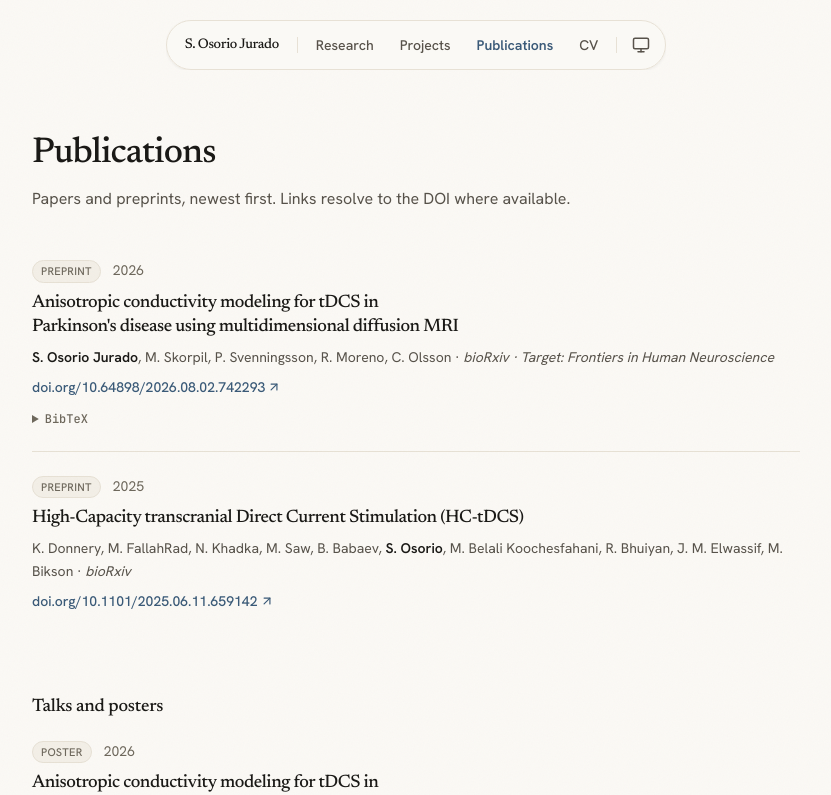
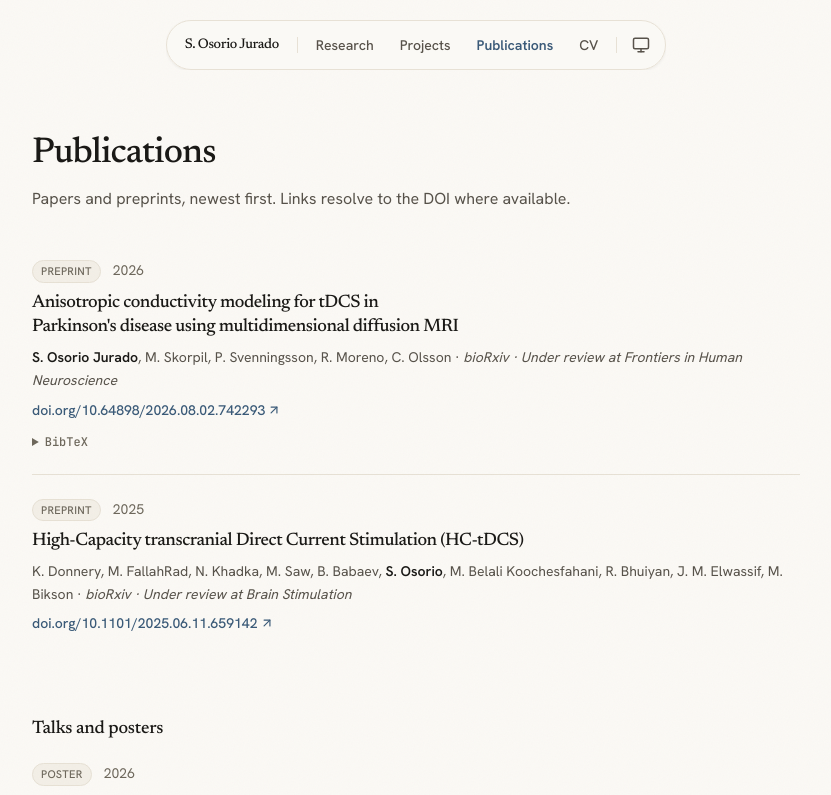
Before and after one commit to santioso-hue/santiago-site, a Next.js app: page /publications in a window 1280 px wide. Shown: the top 795 px of the page, without its empty margins (224-1055 px from the left). Built offline with nearby package versions, Linux system fonts and the light colour scheme; no server answers.

Commit message:
Both manuscripts under review; manuscript dosimetry figure on HC-tDCS page

```diff
--- a/content/publications.ts
+++ b/content/publications.ts
@@ -17,7 +17,7 @@ export const publications: Publication[] = [
     ],
     title:
       "Anisotropic conductivity modeling for tDCS in Parkinson's disease using multidimensional diffusion MRI",
-    venue: "bioRxiv · Target: Frontiers in Human Neuroscience",
+    venue: "bioRxiv · Under review at Frontiers in Human Neuroscience",
     year: 2026,
     type: "preprint",
     doi: "10.64898/2026.08.02.742293",
@@ -46,7 +46,7 @@ export const publications: Publication[] = [
       { name: "M. Bikson" },
     ],
     title: "High-Capacity transcranial Direct Current Stimulation (HC-tDCS)",
-    venue: "bioRxiv",
+    venue: "bioRxiv · Under review at Brain Stimulation",
     year: 2025,
     type: "preprint",
     doi: "10.1101/2025.06.11.659142",
--- a/content/research.ts
+++ b/content/research.ts
@@ -60,12 +60,12 @@ export const research: ResearchEntry[] = [
     ],
     figures: [
       {
-        src: "/images/research/hc-tdcs-efield-models.jpg",
-        alt: "Three simulated head models colored by cortical electric field: a 2 mA F3-F4 sponge montage, the hydrogel electrodes at 2 mA, and the hydrogel electrodes at 6 mA.",
-        width: 1400,
-        height: 547,
+        src: "/images/research/hc-tdcs-dosimetry.jpg",
+        alt: "Manuscript dosimetry figure: anatomical head models for the F3-F4 and bifrontotemporal montages, simulated cortical fields for a 2 mA sponge and the hydrogel electrodes at 2 and 6 mA, and box plots of peak electric field magnitude across 1 to 6 mA.",
+        width: 2048,
+        height: 1198,
         caption:
-          "Predicted cortical fields: a conventional 2 mA sponge montage beside the hydrogel electrodes at 2 and 6 mA. Peak frontal fields reach 1.95 to 3.25 V/m at 6 mA, against 0.49 to 0.95 V/m for the sponge.",
+          "Predicted cortical fields: a conventional 2 mA sponge montage beside the hydrogel electrodes at 2 and 6 mA, and peak field across doses. At 6 mA, frontal fields reach 1.95 to 3.25 V/m, against 0.49 to 0.95 V/m for the sponge.",
       },
     ],
     description:
@@ -75,7 +75,7 @@ export const research: ResearchEntry[] = [
       {
         label: "Preprint (bioRxiv)",
         href: "https://www.biorxiv.org/content/10.1101/2025.06.11.659142v1",
-        note: "Donnery et al., 2025 \u00b7 electrode design, EIS, and tolerability data",
+        note: "Donnery et al., 2025 · under review at Brain Stimulation",
       },
       {
         label: "NCT07226011",
```
Also changed, not shown: public/images/research/hc-tdcs-dosimetry.jpg (added).
